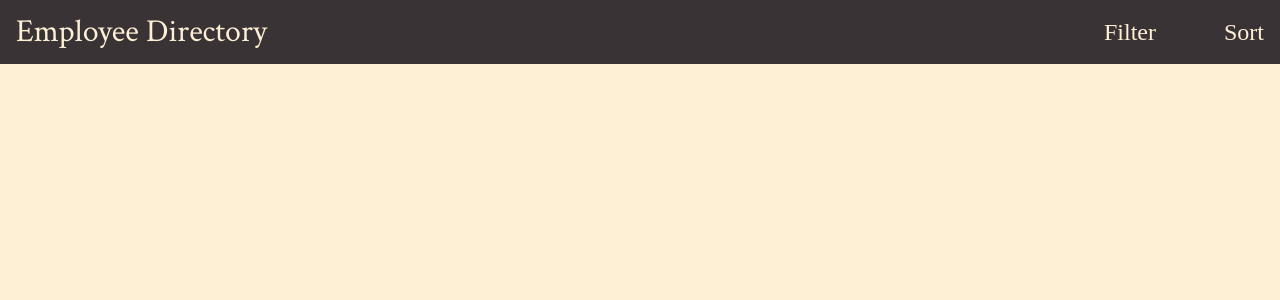
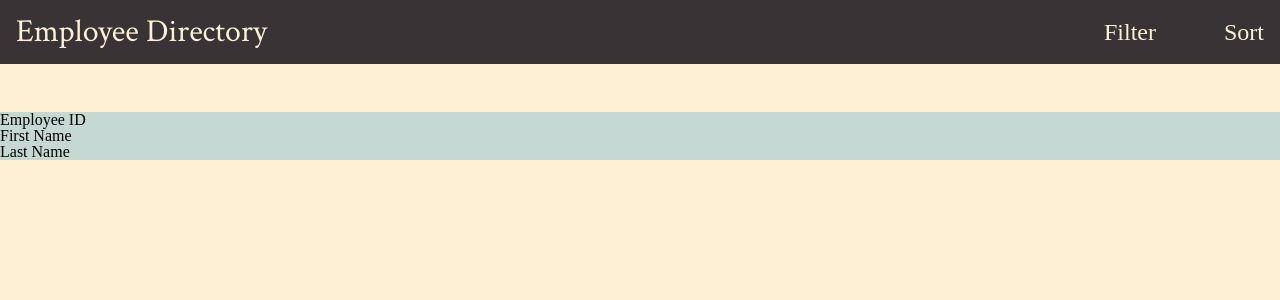
Before and after one commit to nbur4556/employee-directory, a React (Create React App) app: page / in a window 1280 px wide. Shown: the top 300 px of the page. Built offline with nearby package versions, Linux system fonts and the light colour scheme.

Commit message:
renders employee row to table

```diff
--- a/src/App.js
+++ b/src/App.js
@@ -4,10 +4,15 @@ import './stylesheets/main.css'
 
 // Components
 import Toolbar from './components/Toolbar.js';
+import EmployeeRow from './components/EmployeeRow.js';
 
 function App() {
     return (
-        <Toolbar />
+        <article>
+            <Toolbar />
+
+            <EmployeeRow />
+        </article>
     );
 }
 
--- a/src/components/EmployeeRow.js
+++ b/src/components/EmployeeRow.js
@@ -1,7 +1,13 @@
 import React from 'react';
 
 const EmployeeRow = () => {
-    return (<div></div>);
+    return (
+        <section>
+            <p>Employee ID</p>
+            <p>First Name</p>
+            <p>Last Name</p>
+        </section>
+    );
 }
 
 export default EmployeeRow;
```
